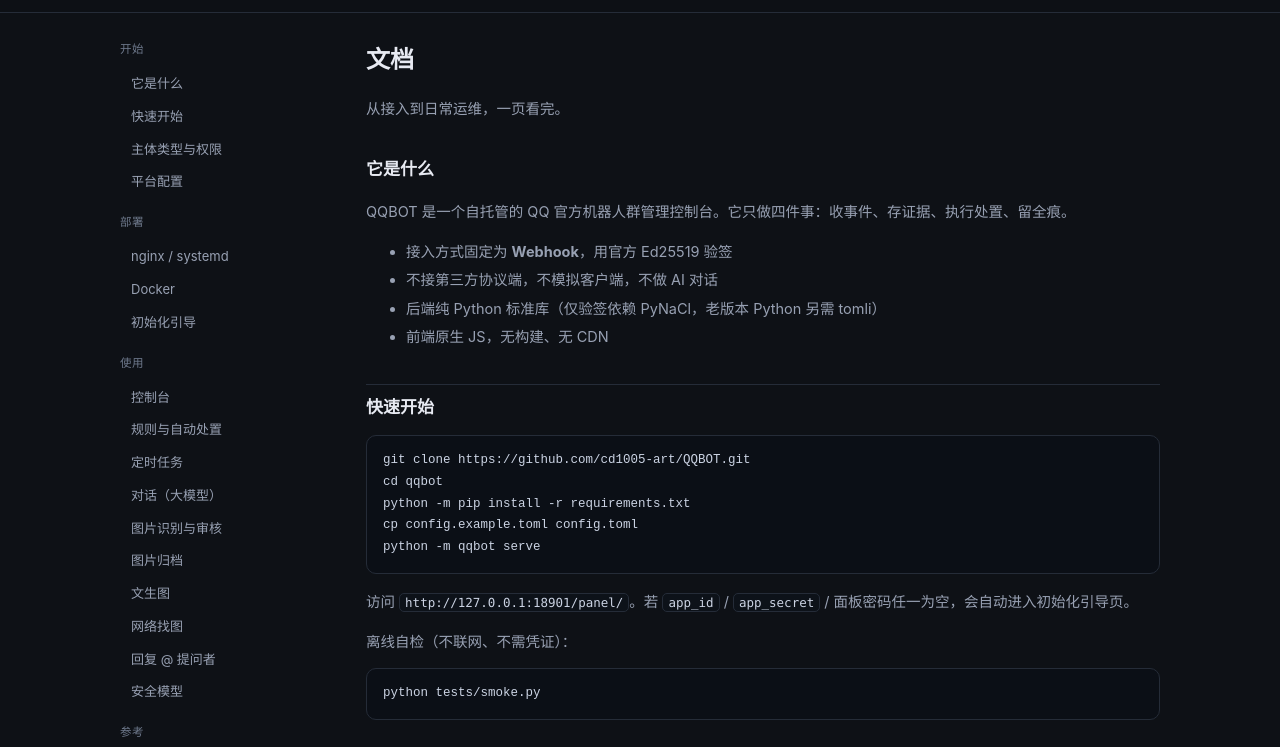
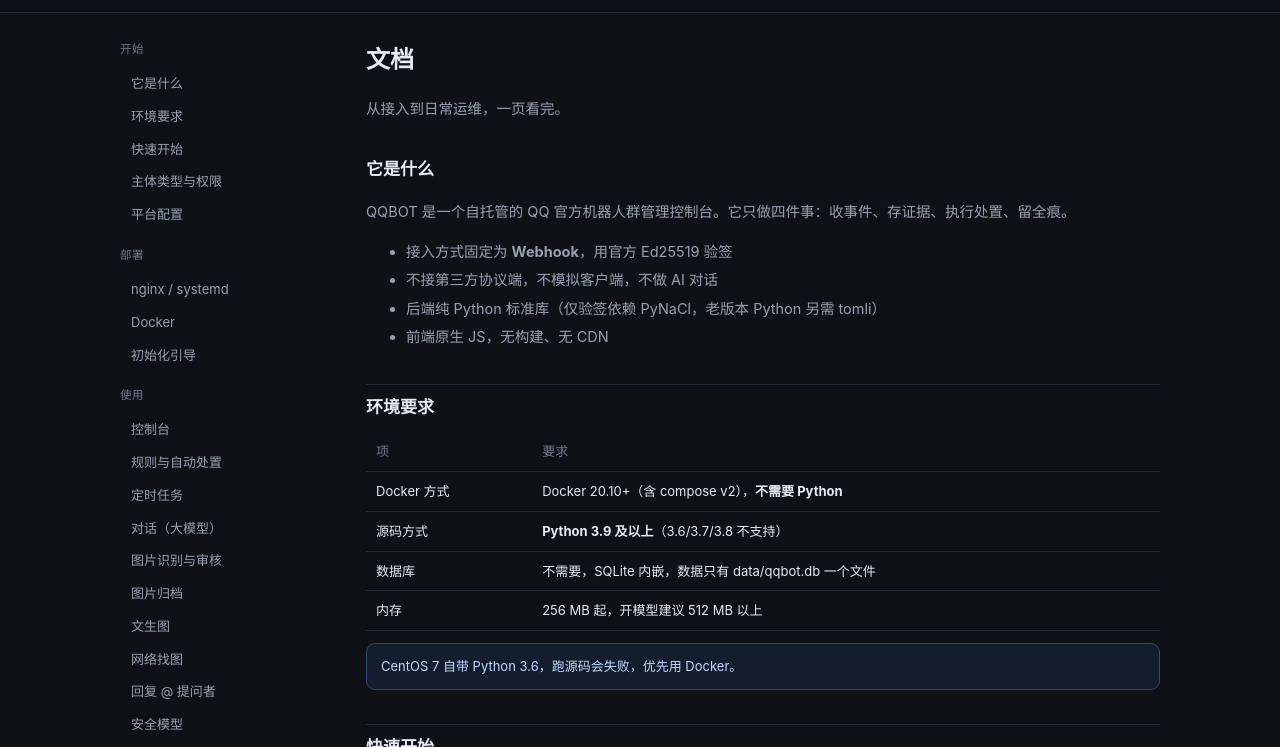
Before and after one commit to cd1005-art/QQBOT, a plain HTML site: page web/docs.html in a window 1280 px wide. Shown: the part 44-791 px from the top of the page. Drawn offline with Linux system fonts and the light colour scheme.

Commit message:
docs: 明确环境要求（Python 3.9+ / Docker 20.10+）
- README 与文档页新增「环境要求」表：Docker 无需 Python，源码方式需 3.9+
- 标注 CentOS 7 自带 3.6 不满足，建议 Docker

```diff
--- a/web/docs.html
+++ b/web/docs.html
@@ -51,6 +51,7 @@ th{color:var(--muted);font-weight:500}
 <aside>
   <div class="t">开始</div>
   <a href="#intro">它是什么</a>
+  <a href="#req">环境要求</a>
   <a href="#quick">快速开始</a>
   <a href="#entity">主体类型与权限</a>
   <a href="#platform">平台配置</a>
@@ -86,6 +87,16 @@ th{color:var(--muted);font-weight:500}
     <li>后端纯 Python 标准库（仅验签依赖 PyNaCl，老版本 Python 另需 tomli）</li>
     <li>前端原生 JS，无构建、无 CDN</li>
   </ul>
+
+  <h2 id="req">环境要求</h2>
+  <table>
+    <tr><th>项</th><th>要求</th></tr>
+    <tr><td>Docker 方式</td><td>Docker 20.10+（含 compose v2），<b>不需要 Python</b></td></tr>
+    <tr><td>源码方式</td><td><b>Python 3.9 及以上</b>（3.6/3.7/3.8 不支持）</td></tr>
+    <tr><td>数据库</td><td>不需要，SQLite 内嵌，数据只有 data/qqbot.db 一个文件</td></tr>
+    <tr><td>内存</td><td>256 MB 起，开模型建议 512 MB 以上</td></tr>
+  </table>
+  <div class="tip">CentOS 7 自带 Python 3.6，跑源码会失败，优先用 Docker。</div>
 
   <h2 id="quick">快速开始</h2>
   <pre>git clone https://github.com/cd1005-art/QQBOT.git
```
Also changed, not shown: 1 other file.
